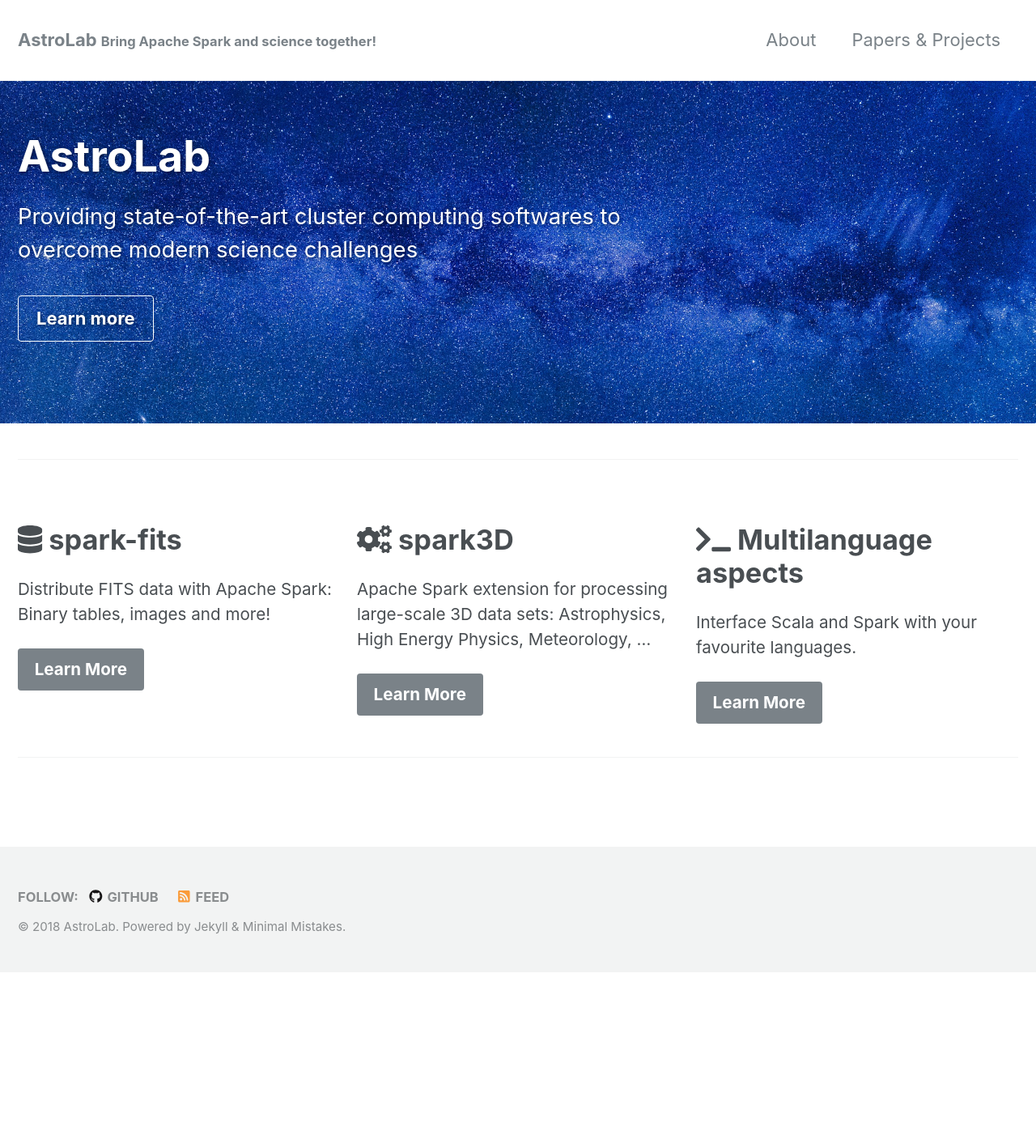
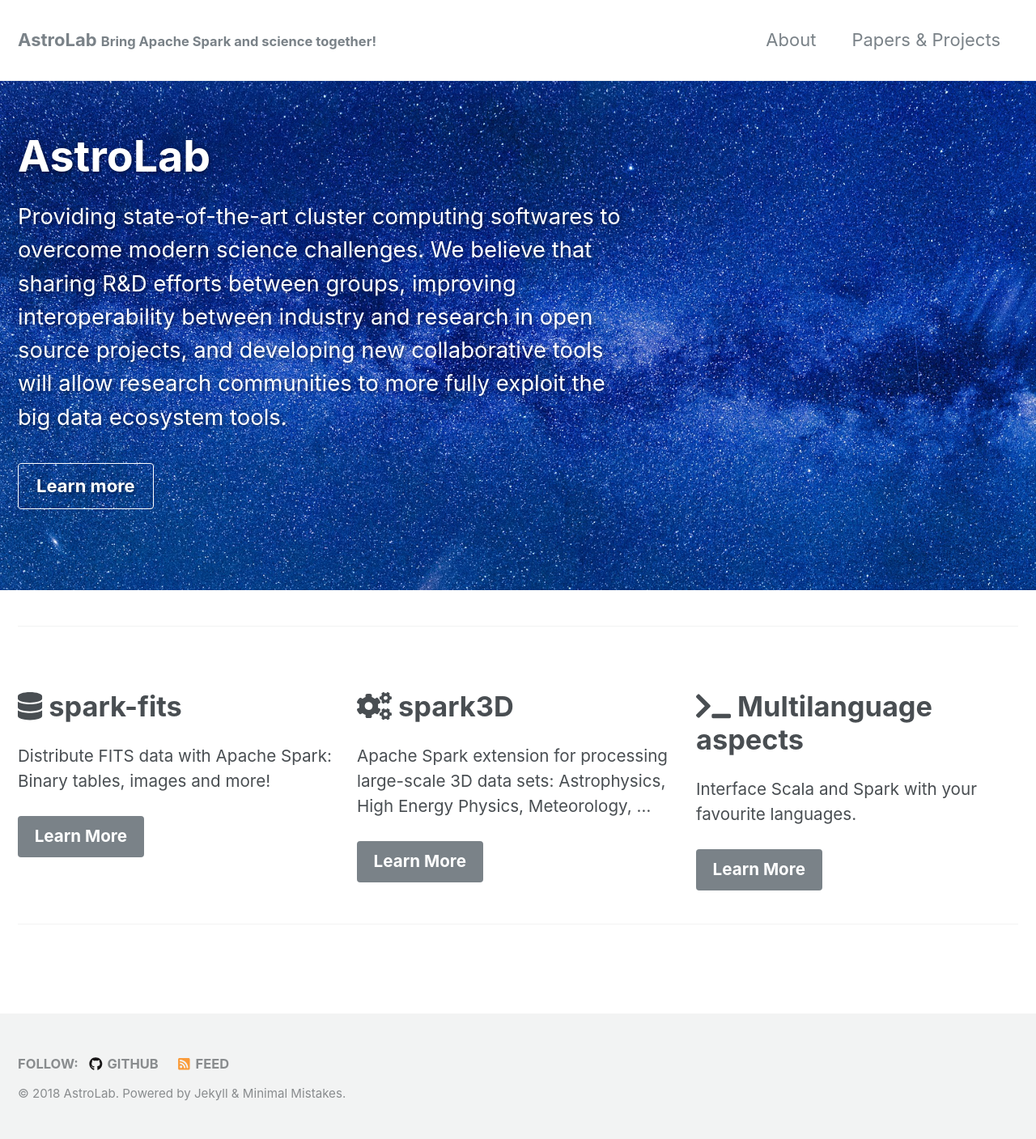
Before and after one commit to astrolabsoftware/astrolabsoftware.github.io, a Jekyll site: the page built from _pages/home.md, in a window 1280 px wide. Shown: the whole page at 81% size. Built offline with Jekyll 4.4.1, drawn with Linux system fonts in a browser that asks for light colours; nearby versions of some CDN libraries; before the commit the page ends 1201 px from its top, so only the background shows below that.

Commit message:
Update the home page with a catchy text!

```diff
--- a/_pages/home.md
+++ b/_pages/home.md
@@ -7,7 +7,7 @@ header:
   cta_label: "Learn more"
   cta_url: "/about/"
   caption:
-excerpt: 'Providing state-of-the-art cluster computing softwares to overcome modern science challenges'
+excerpt: 'Providing state-of-the-art cluster computing softwares to overcome modern science challenges. We believe that sharing R&D efforts between groups, improving interoperability between industry and research in open source projects, and developing new collaborative tools will allow research communities to more fully exploit the big data ecosystem tools.'
 feature_row:
   - image_path:
     alt:
```
